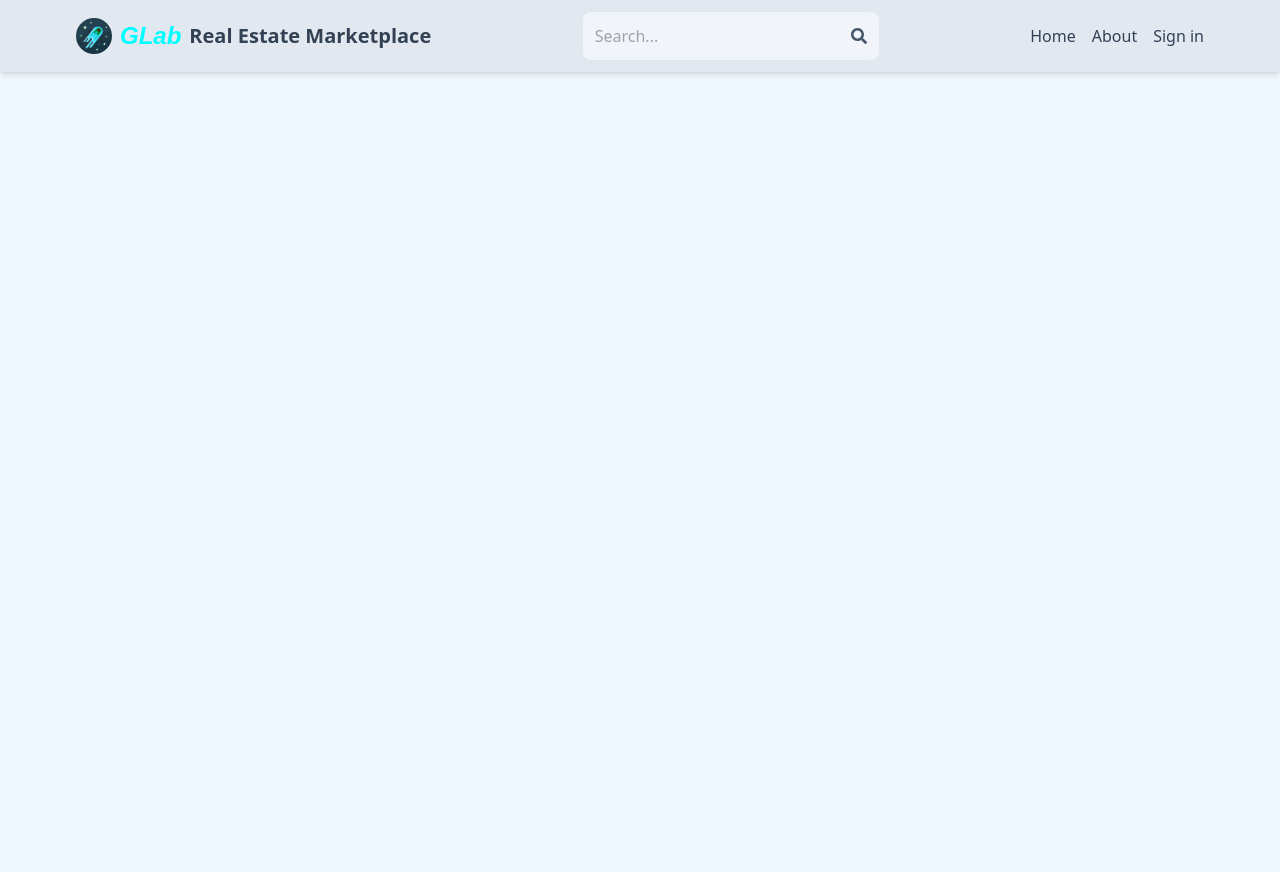
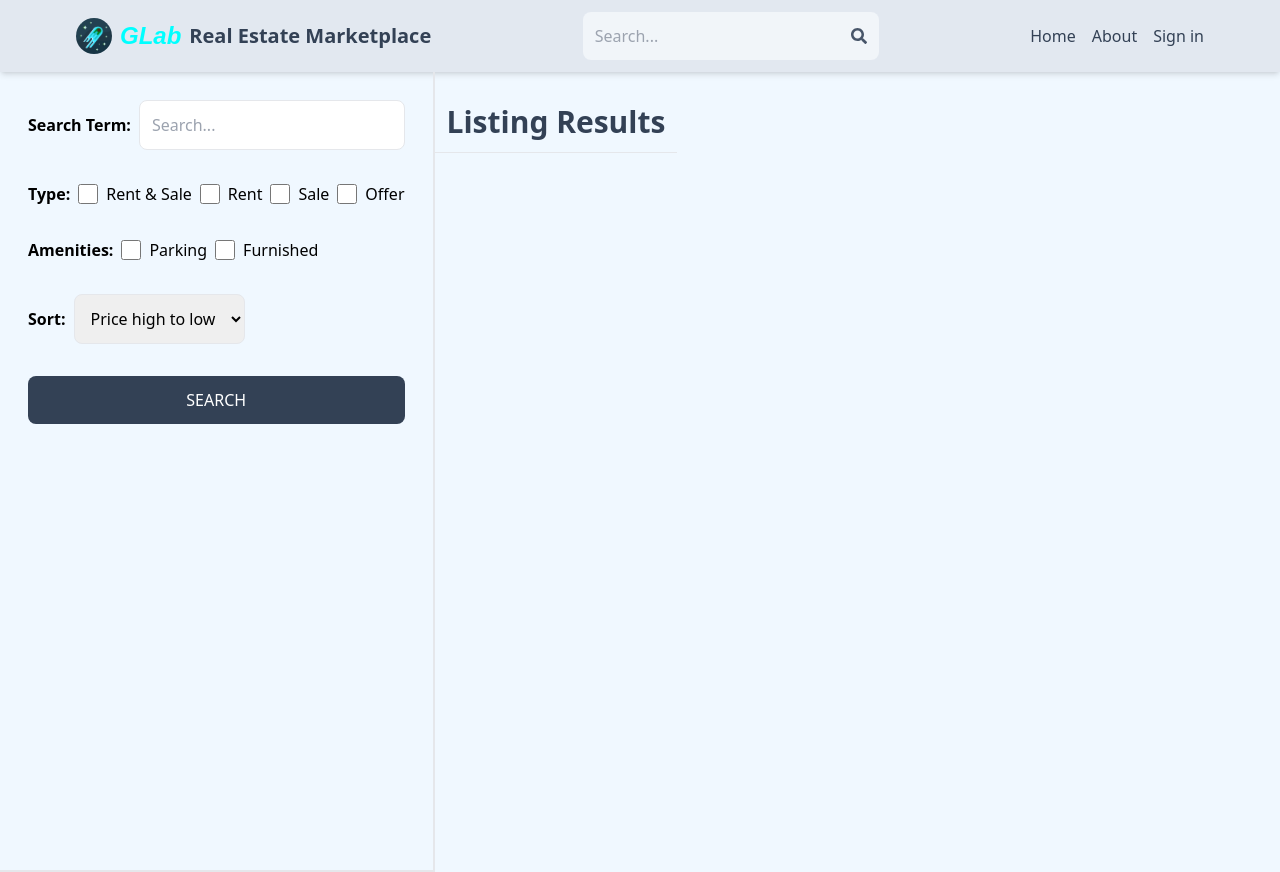
Before and after one commit to GLab-cloud/MERN, a React (Vite) app in the folder client/: page /search in a window 1280 px wide. Before the commit the page ends 800 px from the top, so only its background shows below. Built offline with nearby package versions, Linux system fonts and the light colour scheme; no server answers.

Commit message:
Search Page UI

```diff
--- a/client/src/App.jsx
+++ b/client/src/App.jsx
@@ -8,6 +8,7 @@
 import Header from "./components/Header";
 import CreateListing from "./pages/createListing";
 import UpdateListing from "./pages/updateListing";
+import Search from "./pages/Search";
 
 import PrivateRoute from "./components/PrivateRoute";
 import Listing from "./pages/Listing";
@@ -21,6 +22,7 @@
         <Route path="/sign-in" element={<SignIn />} />
         <Route path="/sign-up" element={<SignUp />} />
         <Route path="/listing/:listingId" element={<Listing />} />
+        <Route path="/search" element={<Search />} />
 
         <Route element={<PrivateRoute />}>
           <Route path="/profile" element={<Profile />} />
--- /dev/null
+++ b/client/src/pages/Search.jsx
@@ -0,0 +1,74 @@
+import React from "react";
+export default function Search() {
+  return (
+    <div className="flex flex-col md:flex-row">
+      {" "}
+      <div className="p-7 border-b-2 md:border-r-2 md:min-h-screen">
+        <form className="flex flex-col gap-8">
+          <div className="flex items-center gap-2">
+            <label className="whitespace-nowrap font-semibold">
+              {" "}
+              Search Term:
+            </label>
+            <input
+              type="text"
+              id="searchTerm"
+              placeholder="Search..."
+              className="border rounded-lg w-full p-3"
+            />
+          </div>
+          <div className="flex gap-2 flex-wrap items-center">
+            {" "}
+            <label className="font-semibold">Type:</label>
+            <div className="flex gap-2">
+              <input type="checkbox" id="all" className="w-5" />{" "}
+              <span>Rent & Sale</span>
+            </div>
+            <div className="flex gap-2">
+              <input type="checkbox" id="rent" className="w-5" />{" "}
+              <span>Rent</span>
+            </div>
+            <div className="flex gap-2">
+              <input type="checkbox" id="sale" className="w-5" />{" "}
+              <span>Sale</span>
+            </div>
+            <div className="flex gap-2">
+              <input type="checkbox" id="offer" className="w-5" />{" "}
+              <span>Offer</span>
+            </div>
+          </div>
+          <div className="flex gap-2 flex-wrap items-center">
+            {" "}
+            <label className="font-semibold">Amenities:</label>
+            <div className="flex gap-2">
+              <input type="checkbox" id="parking" className="w-5" />{" "}
+              <span>Parking</span>
+            </div>
+            <div className="flex gap-2">
+              <input type="checkbox" id="furnished" className="w-5" />{" "}
+              <span>Furnished</span>
+            </div>
+          </div>
+          <div className="flex items-center gap-2">
+            <label className="font-semibold"> Sort:</label>
+            <select id="sort_order" className="border rounded-lg p-3">
+              <option> Price high to low</option>
+              <option> Price low to high</option>
+              <option> Latest</option>
+              <option> Oldest</option>
+            </select>
+          </div>
+          <button className="bg-slate-700 text-white p-3 rounded-lg uppercase hover:opcacity-90">
+            Search
+          </button>
+        </form>
+      </div>
+      <div className="">
+        <h1 className="text-3xl font-semibold border-b p-3 text-slate-700 mt-5">
+          {" "}
+          Listing Results{" "}
+        </h1>
+      </div>
+    </div>
+  );
+}
```
